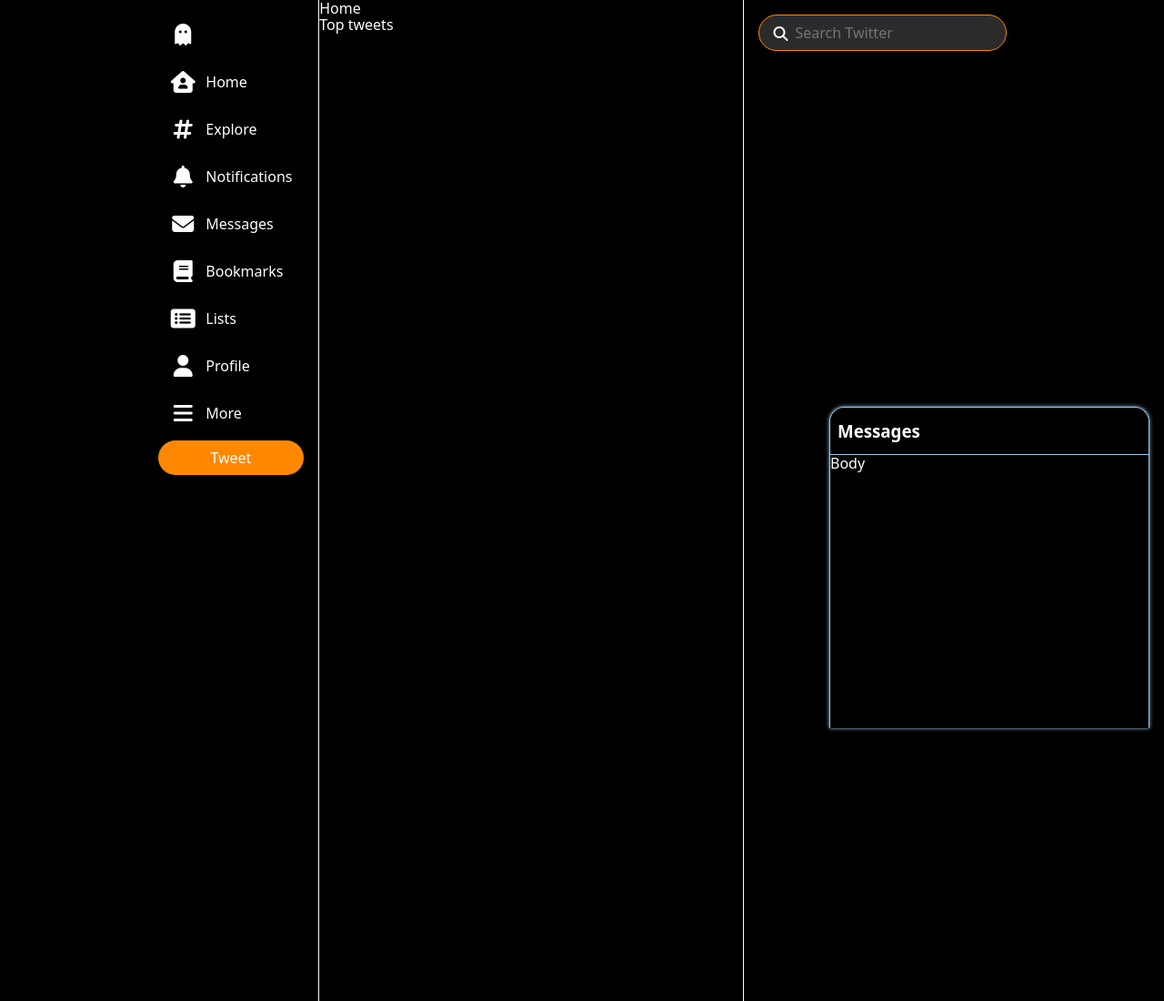
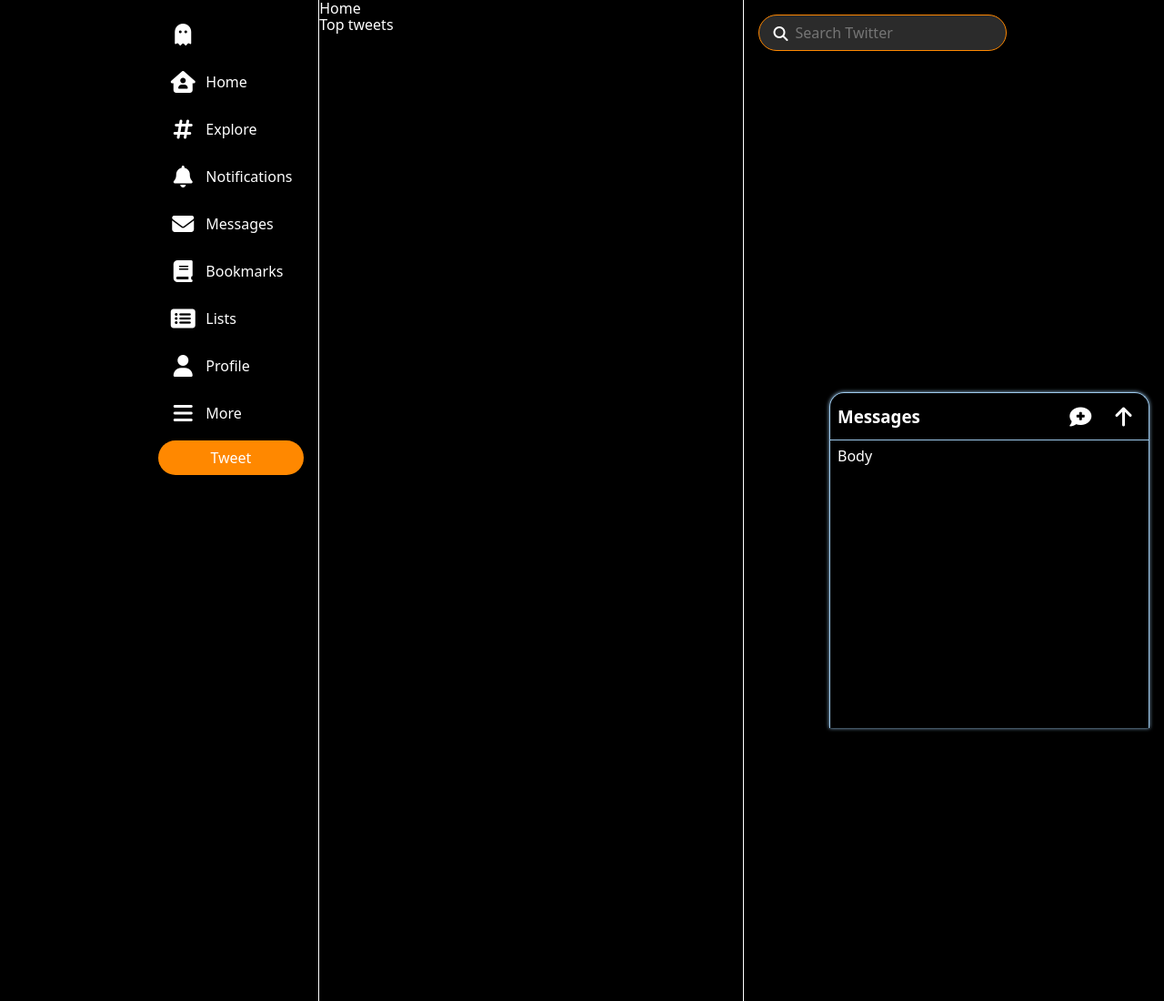
Before and after one commit to marcosrglz/template-layouts, a plain HTML site: page twitter-clone/index.html in a window 1280 px wide. Shown: the top 1100 px of the page at 91% size. Drawn offline with Linux system fonts and the light colour scheme.

Commit message:
Messages Window fixed, no js

```diff
--- a/twitter-clone/index.html
+++ b/twitter-clone/index.html
@@ -8,6 +8,7 @@
   <link rel="stylesheet" href="styles.css">
   <link rel="stylesheet" href="normalize.css">
   <script src="https://kit.fontawesome.com/97b7fc1a14.js" crossorigin="anonymous"></script>
+  <script src="app.js"></script>
   <title>Twitter Clone</title>
 </head>
 
@@ -137,6 +138,14 @@
     <div class="messages-window">
       <div class="msg-window-header">
         <h3>Messages</h3>
+        <div class="msg-window-header-options">
+          <button id="new-dm-button">
+            <i class="fa fa-fw fa-xl fa-solid fa-comment-medical"></i>
+          </button>
+          <button id="expand-messages-button">
+            <i class="fa fa-fw fa-xl fa-solid fa-arrow-up"></i>
+          </button>
+        </div>
       </div>
       <div class="msg-window-body">
         Body
--- a/twitter-clone/styles.css
+++ b/twitter-clone/styles.css
@@ -148,14 +148,53 @@
 .msg-window-header{
   display: flex;
   align-items: center;
+  justify-content: space-between;
   padding: 0.5rem;
   border-bottom: 1px solid #9ecaed;
   height: 35px;
 }
 
+.msg-window-header-options {
+  display: flex;
+  justify-content: center;
+  align-items: center;
+  gap: 0.5rem;
+}
+
+#new-dm-button {
+  display: flex;
+  justify-content: center;
+  color: white;
+  background-color: transparent;
+  border-color: transparent;
+  border-radius: 1rem;
+  height: 35px;
+  width: 35px;
+  padding: 1.1rem;
+}
+
+#new-dm-button:hover {
+  background-color: rgb(24, 24, 24, 0.6);
+}
+
+#expand-messages-button {
+  display: flex;
+  justify-content: center;
+  color: white;
+  background-color: transparent;
+  border-color: transparent;
+  border-radius: 1rem;
+  height: 35px;
+  width: 35px;
+  padding: 1.1rem;
+}
+
+#expand-messages-button:hover {
+  background-color: rgb(24, 24, 24, 0.6);
+}
+
 .msg-window-body {
-
-
+  padding: 0.5rem;
   height: 300px;
 }
 
```
Also changed, not shown: twitter-clone/app.js (added).
